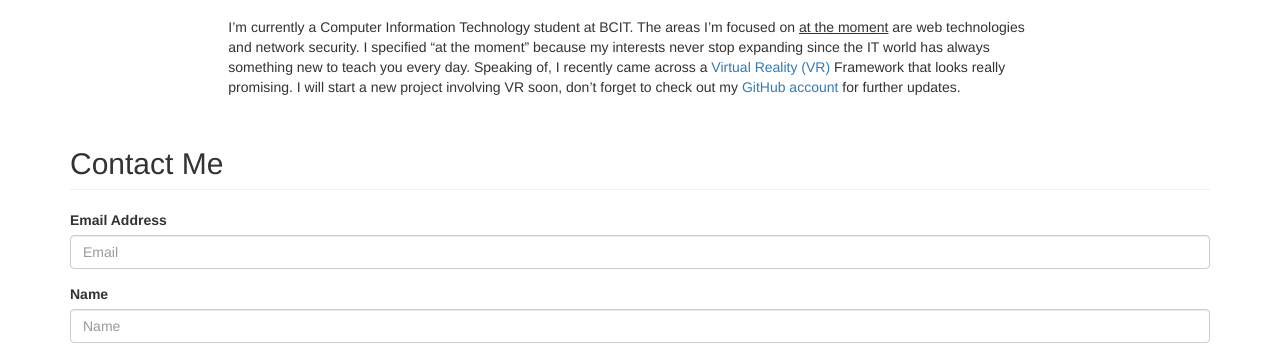
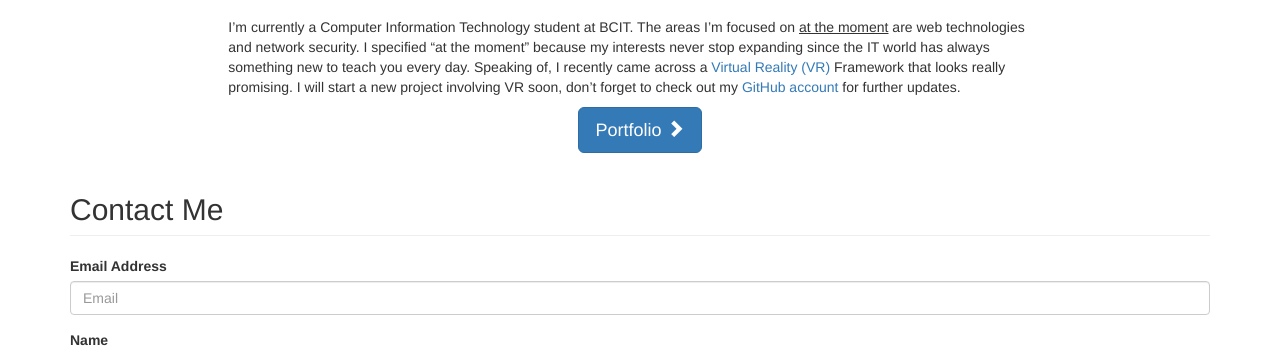
Before and after one commit to danielelisi/danielelisi.github.io, a plain HTML site: page index.html in a window 1280 px wide. Shown: the part 740-1093 px from the top of the page. Drawn offline with Linux system fonts and the light colour scheme.

Commit message:
added link to portfolio

```diff
--- a/index.html
+++ b/index.html
@@ -41,7 +41,7 @@
                     <span class="icon-bar"></span>
                     <span class="icon-bar"></span>
                 </button>
-                <a href="https://github.com/danielelisi"><img src="img/bombay-logo.png" class="navbar-icon"></a>
+                <a href="http://www.danielelisi.co"><img src="img/bombay-logo.png" class="navbar-icon"></a>
             </div>
             <!-- Collect the nav links, forms, and other content for toggling -->
             <div class="collapse navbar-collapse" id="bs-example-navbar-collapse-1">
@@ -95,6 +95,12 @@
             Daniele Lisi
         </h1>
         <p>I’m currently a Computer Information Technology student at BCIT. The areas I’m focused on <u>at the moment</u> are web technologies and network security. I specified “at the moment” because my interests never stop expanding since the IT world has always something new to teach you every day. Speaking of, I recently came across a <a href="https://facebook.github.io/react-vr/">Virtual Reality (VR)</a> Framework that looks really promising. I will start a new project involving VR soon, don’t forget to check out my <a href="https://github.com/danielelisi">GitHub account</a> for further updates.</p>
+    </div>
+</div>
+
+<div class="row text-center">
+    <div class="col-sm-12">
+        <a class="btn btn-primary btn-lg" href="/portfolio.html">Portfolio <span class="glyphicon glyphicon-chevron-right"></span></a>
     </div>
 </div>
 
```
Also changed, not shown: portfolio.html (+1 -1 lines), img/dagobahdiner.png, 1 other file.
